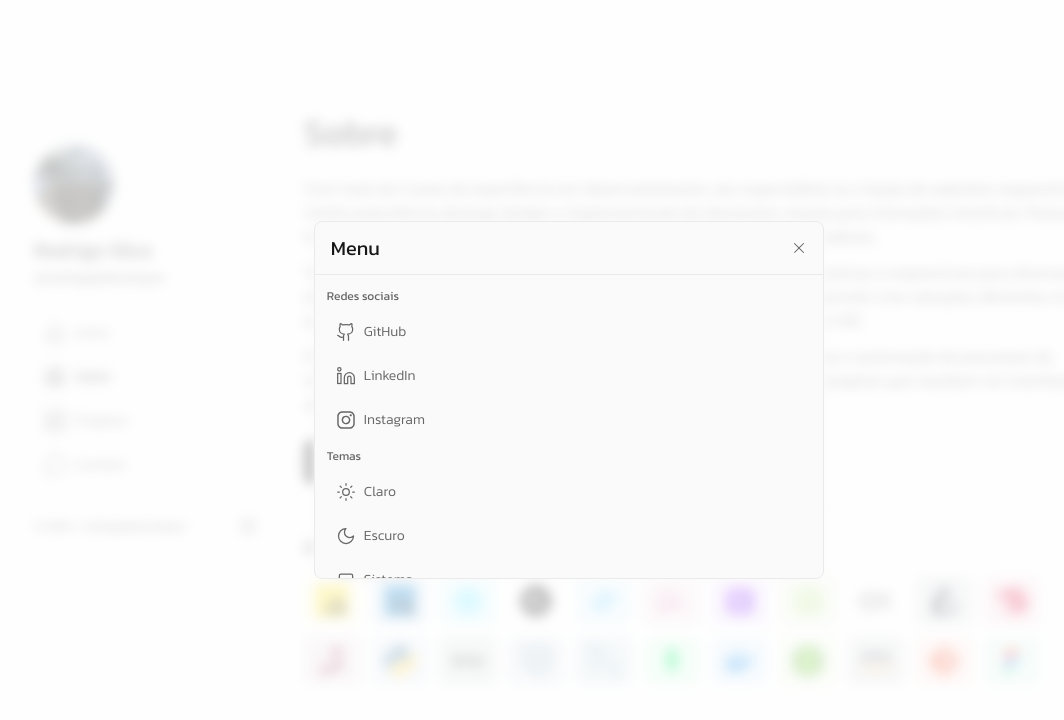
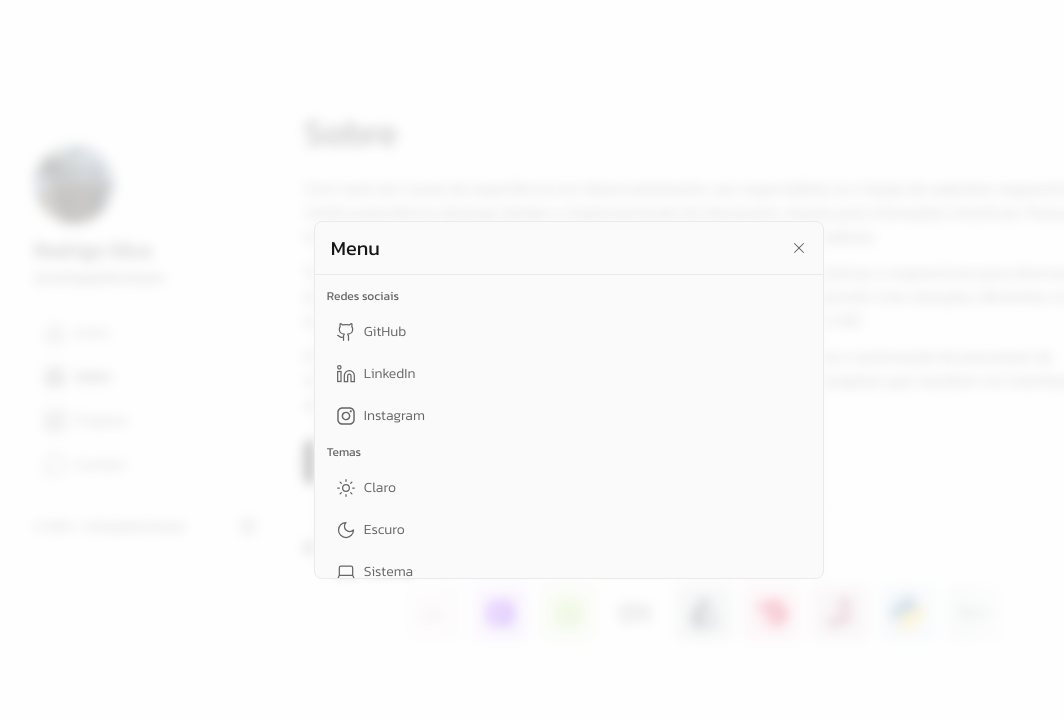
Before and after one commit to rodrigojsdeveloper/rodrigojs.dev, a Next.js app: page /about in a window 1280 px wide. Both pictures are taken after a click on the button "Settings Button". Shown: the top 720 px of the page, without its empty margins (71-1135 px from the left). Built offline with nearby package versions, Linux system fonts and the light colour scheme.

Commit message:
style: adjust stack style

```diff
--- a/src/app/globals.css
+++ b/src/app/globals.css
@@ -34,7 +34,7 @@
   }
 
   .dark {
-    --background: rgb(8, 5, 6);
+    --background: rgb(17, 17, 16);
     --primary: #fafafa;
     --secondary: #ededed;
     --gray-100: #888888;
--- a/src/components/Modal.tsx
+++ b/src/components/Modal.tsx
@@ -51,7 +51,7 @@ const Modal = () => {
           <p className="text-pretty py-2 text-xs text-gray-100">
             Redes sociais
           </p>
-          <nav className="flex flex-col gap-1">
+          <nav className="flex flex-col gap-0.5">
             {LINKS.socials.map((media, index) => (
               <CustomLink
                 key={`media ${index}`}
@@ -68,7 +68,7 @@ const Modal = () => {
           </nav>
 
           <p className="text-pretty py-2 text-xs text-gray-100">Temas</p>
-          <nav className="flex flex-col gap-1">
+          <nav className="flex flex-col gap-0.5">
             {LINKS.themes.map((theme, index) => {
               const newTheme = { ...theme, theme: getTheme(theme.theme) }
 
@@ -86,7 +86,7 @@ const Modal = () => {
           </nav>
 
           <p className="text-pretty py-2 text-xs text-gray-100">Sugestões</p>
-          <nav className="flex flex-col gap-1">
+          <nav className="flex flex-col gap-0.5">
             <CustomLink
               href=""
               Icon={<CopyLink />}
--- a/src/components/Stack.tsx
+++ b/src/components/Stack.tsx
@@ -5,9 +5,9 @@ const Stack = ({ src, bg }: IStack) => {
   return (
     <li
       style={{ backgroundColor: bg }}
-      className={`${bg} flex select-none items-center justify-center gap-2 rounded-def px-3 py-2`}
+      className={`${bg} flex size-14 select-none items-center justify-center gap-2 rounded-def px-3 py-2`}
     >
-      <Image src={src} alt={`${bg} stack`} width={32} height={32} priority />
+      <Image src={src} alt={`${bg} stack`} width={48} height={48} priority />
     </li>
   )
 }
--- a/src/components/Stacks.tsx
+++ b/src/components/Stacks.tsx
@@ -1,17 +1,26 @@
-import GroupedItems from './GroupedItems'
 import stacks from '@/utils/stacks'
 import SubTitle from './SubTitle'
+import array from '@/utils/array'
 import Stack from './Stack'
 
 const Stacks = () => {
   return (
-    <section className="flex w-full flex-col gap-2 rounded-def sm:gap-4">
+    <section className="flex w-full flex-col gap-2 rounded-def sm:gap-6">
       <SubTitle title="Habilidades" />
-      <GroupedItems>
-        {stacks.map((stack, index) => (
-          <Stack src={stack.src} bg={stack.bg} key={index} />
+      <div className="relative flex gap-4 overflow-hidden lg:m-auto lg:w-[40.625rem]">
+        {array(0, 2).map((index) => (
+          <ul
+            key={index}
+            className="animate-slide flex justify-around gap-3"
+            data-testid={`slider-child-${index + 1}`}
+          >
+            {stacks.map((stack, index) => (
+              <Stack src={stack.src} bg={stack.bg} key={index} />
+            ))}
+          </ul>
         ))}
-      </GroupedItems>
+        <div className="bg-fade-gradient pointer-events-none absolute inset-0" />
+      </div>
     </section>
   )
 }
--- /dev/null
+++ b/src/utils/array.ts
@@ -0,0 +1,4 @@
+const array = (start: number, end: number): number[] =>
+  Array.from({ length: end - start }, (_, k) => k + start)
+
+export default array
--- a/tailwind.config.ts
+++ b/tailwind.config.ts
@@ -21,6 +21,10 @@ const config: Config = {
         background: 'var(--background)',
         button: 'var(--button)',
       },
+      backgroundImage: {
+        'fade-gradient':
+          'linear-gradient(90deg, var(--background), transparent 20%, transparent 80%, var(--background))',
+      },
       borderRadius: {
         def: '0.5rem',
       },
@@ -37,11 +41,16 @@ const config: Config = {
           from: { opacity: '0' },
           to: { opacity: '1' },
         },
+        slide: {
+          from: { transform: 'translateX(0)' },
+          to: { transform: 'translateX(calc(-100% - 1rem))' },
+        },
       },
       animation: {
         up: 'up 0.3s',
         down: 'down 0.3s',
         modal: 'modal 0.2s',
+        slide: 'slide 40s linear infinite',
       },
     },
   },
```
